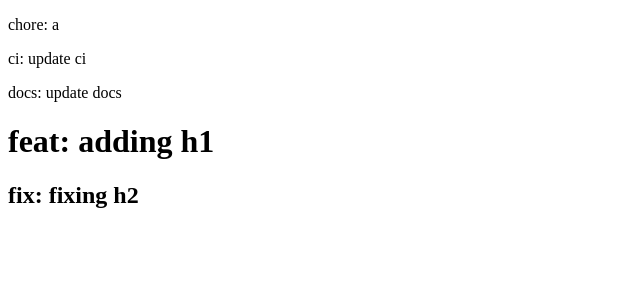
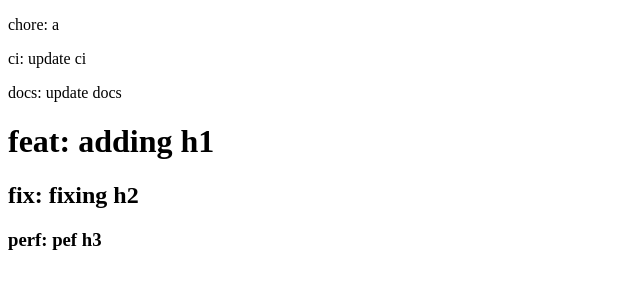
Before and after one commit to antonhallstrom/g-actions, a website: page src/index.html in a window 1280 px wide. Shown: the whole page, without its empty margins (0-640 px from the left). Drawn offline with Linux system fonts and the light colour scheme.

Commit message:
perf: perf h3

```diff
--- a/src/index.html
+++ b/src/index.html
@@ -12,5 +12,6 @@
   <p>docs: update docs</p>
   <h1>feat: adding h1</h1>
   <h2>fix: fixing h2</h2>
+  <h3>perf: pef h3</h3>
 </body>
 </html>
```
